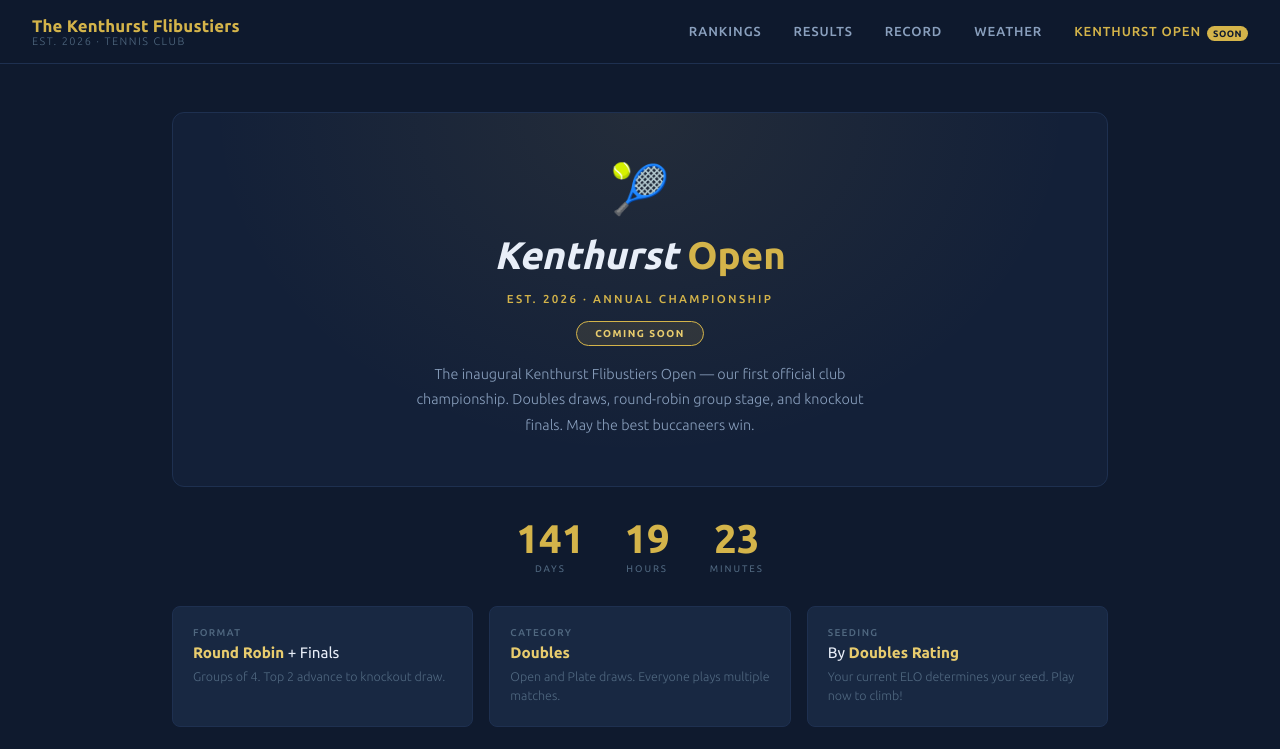
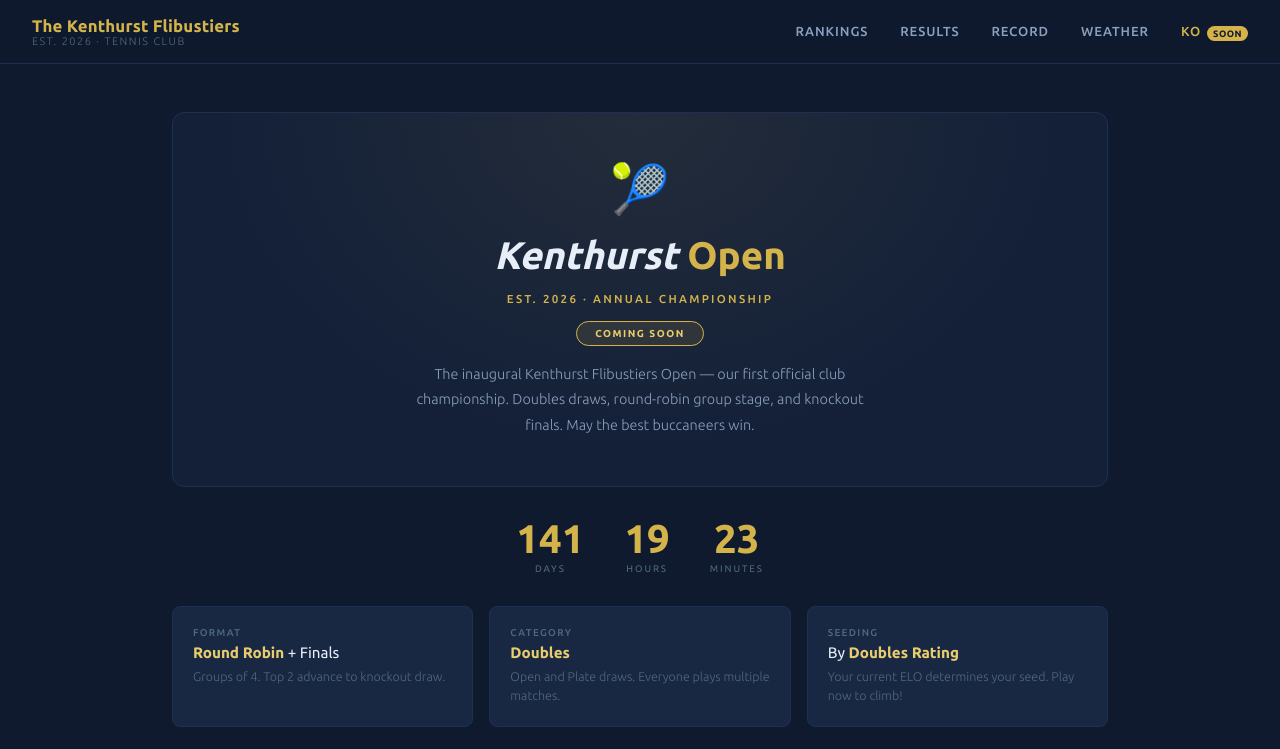
Before and after one commit to dmitridrozdov/kenthurst-flibustiers, a Next.js app: page /open in a window 1280 px wide. Shown: the top 749 px of the page. Built offline with nearby package versions, Linux system fonts and the light colour scheme; no server answers.

Commit message:
Update Nav.tsx

```diff
--- a/src/components/Nav.tsx
+++ b/src/components/Nav.tsx
@@ -9,7 +9,7 @@ const links = [
   { href: '/results', label: 'Results' },
   { href: '/record', label: 'Record' },
   { href: '/weather', label: 'Weather' },
-  { href: '/open', label: 'Kenthurst Open', badge: 'Soon' },
+  { href: '/open', label: 'KO', badge: 'Soon' },
 ]
 
 export default function Nav() {
```
